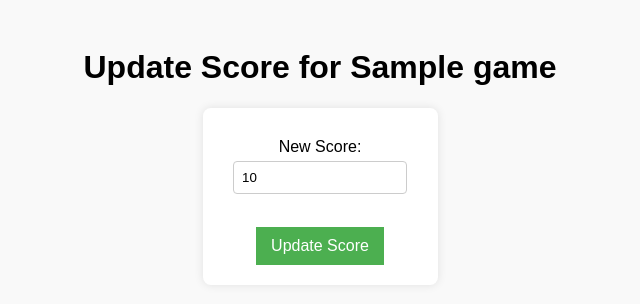
After one commit to John-TRI1/BugFreeBrigade2, a Flask app: template Team Project One/templates/update.html in a window 1280 px wide. The commit adds this page. Shown: the top 304 px of the page, without its empty margins (320-960 px from the left). Run offline with Flask 3, Linux system fonts and the light colour scheme; the template is opened without the code that fills it: most values are stand-ins (such as "Sample title", 1, 10 or a date in 2020).

Commit message:
Added update and delte button with their own pages.

```diff
--- a/Team Project One/app.py
+++ b/Team Project One/app.py
@@ -6,9 +6,9 @@ app = Flask(__name__)
 
 
 db = mysql.connector.connect(
-    host="localhost",
+    host="leaderboard.czwwke00wit5.us-east-2.rds.amazonaws.com",
     port=3306,
-    user="root",
+    user="admin",
     password="Blaster12",
     database="leaderboard"
 )
@@ -18,9 +18,7 @@ cursor = db.cursor(dictionary=True)
 
 @app.route("/")
 def index():
-
     game_name = request.args.get('game', 'game1')
-
 
     cursor.execute("SELECT game_id FROM games WHERE game_name = %s", (game_name,))
     game = cursor.fetchone()
@@ -30,9 +28,9 @@ def index():
 
     game_id = game["game_id"]
 
-
+    # ✅ FIX: Added `score_id` to the SELECT query so that update & delete buttons work
     cursor.execute("""
-            SELECT users.username, scores.score
+            SELECT scores.score_id, users.username, scores.score
             FROM scores
             JOIN users ON scores.user_id = users.user_id
             WHERE scores.game_id = %s
@@ -41,11 +39,11 @@ def index():
 
     scores = cursor.fetchall()
 
-
     cursor.execute("SELECT game_name FROM games")
     games = [row["game_name"] for row in cursor.fetchall()]
 
     return render_template("index.html", scores=scores, games=games, current_game=game_name)
+
 
 @app.route("/submit", methods=["GET"])
 def submit_form():
@@ -144,32 +142,50 @@ def api_leaderboard():
     return jsonify({"game": game_name, "leaderboard": leaderboard})
 
 
-
-@app.route("/api/leaderboard/<string:game>/<int:score_id>", methods=["DELETE"])
+@app.route("/api/leaderboard/<string:game>/<int:score_id>", methods=["POST", "DELETE"])
 def delete_score(game, score_id):
-
+    # Check if the game exists
     cursor.execute("SELECT game_id FROM games WHERE game_name = %s", (game,))
     game_data = cursor.fetchone()
     if not game_data:
         return jsonify({"error": "Game not found"}), 404
+
     game_id = game_data["game_id"]
 
-
+    # Check if the score exists for the given game
     cursor.execute("SELECT score_id FROM scores WHERE score_id = %s AND game_id = %s", (score_id, game_id))
     score_data = cursor.fetchone()
     if not score_data:
         return jsonify({"error": "Score not found"}), 404
 
-
+    # Delete the score
     cursor.execute("DELETE FROM scores WHERE score_id = %s", (score_id,))
     db.commit()
 
+    # Redirect back to leaderboard after deletion
+    return redirect(f"/?game={game}")
 
-    if game in leaderboards:
-        leaderboards[game] = [score for score in leaderboards[game] if score["score_id"] != score_id]
 
-    return jsonify({"message": "Score deleted successfully"})
+@app.route("/update-score/<string:game>/<int:score_id>", methods=["GET", "POST"])
+def update_score(game, score_id):
+    if request.method == "GET":
+        cursor.execute("SELECT score FROM scores WHERE score_id = %s", (score_id,))
+        score_data = cursor.fetchone()
+        if not score_data:
+            return "Score not found", 404
+        return render_template("update.html", game=game, score_id=score_id, current_score=score_data["score"])
 
+    elif request.method == "POST":
+        new_score = request.form.get("score")
+
+        if not new_score or not new_score.isdigit():
+            return jsonify({"error": "Invalid score value"}), 400
+
+        new_score = int(new_score)
+        cursor.execute("UPDATE scores SET score = %s WHERE score_id = %s", (new_score, score_id))
+        db.commit()
+
+        return redirect(f"/?game={game}")
 
 
 if __name__ == "__main__":
--- /dev/null
+++ b/Team Project One/templates/update.html
@@ -0,0 +1,16 @@
+<!DOCTYPE html>
+<html lang="en">
+<head>
+    <title>Update Score for {{ game }}</title>
+    <link rel="stylesheet" type="text/css" href="{{ url_for('static', filename='style.css') }}">
+</head>
+<body>
+    <h1>Update Score for {{ game }}</h1>
+    <form action="/update-score/{{ game }}/{{ score_id }}" method="post">
+        <label for="score">New Score:</label>
+        <input type="number" name="score" id="score" value="{{ current_score }}" required>
+        <br><br>
+        <button type="submit">Update Score</button>
+    </form>
+</body>
+</html>
```
Also changed, not shown: Team Project One/templates/index.html (+12 -0 lines).
